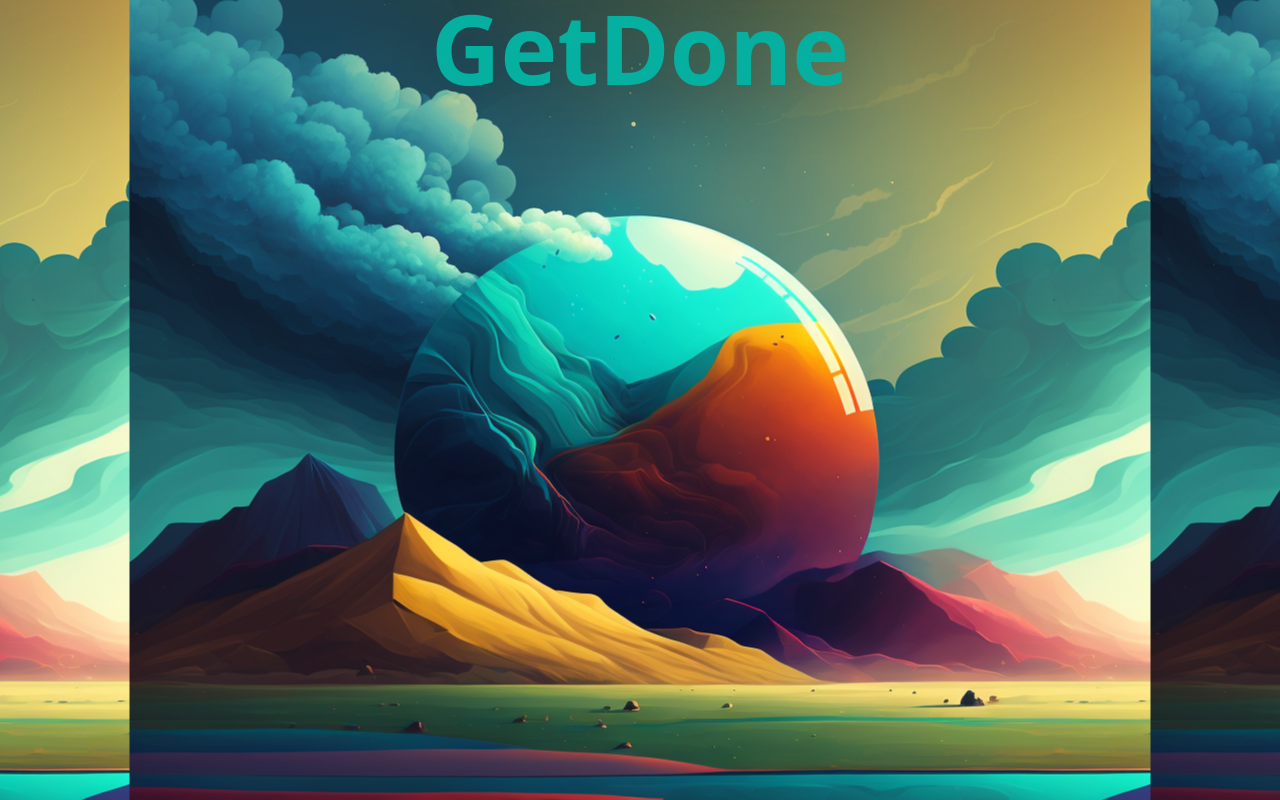
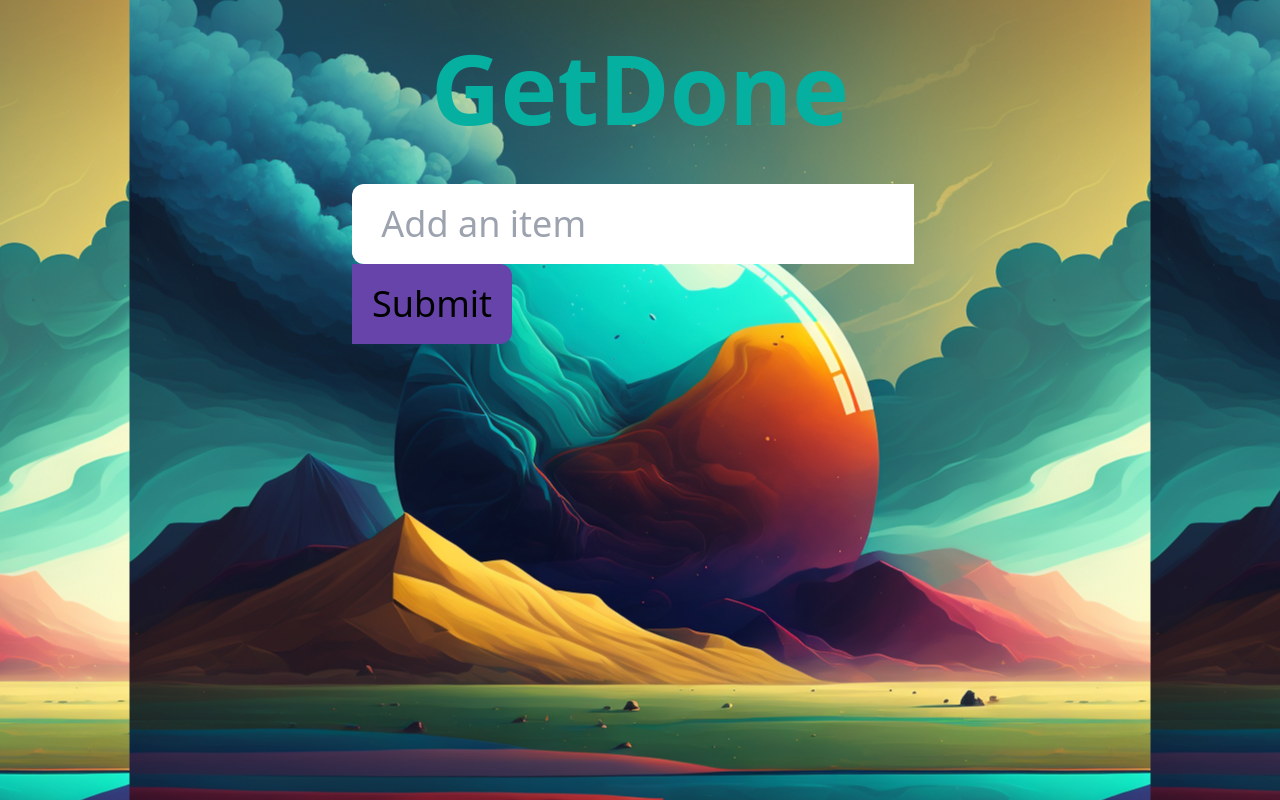
Before and after one commit to asiisii/practice_no_db_todo, a React (Vite) app in the folder client/: page / in a window 1280 px wide. Built offline with nearby package versions, Linux system fonts and the light colour scheme.

Commit message:
add AddItem component

```diff
--- a/client/src/App.tsx
+++ b/client/src/App.tsx
@@ -1,12 +1,14 @@
 import React from 'react'
+import AddItem from './components/AddItem'
 
 const App = () => {
 	return (
-		<div>
-			<h1 className='text-center text-8xl font-extrabold text-[#05B0A1] drop-shadow-2xl'>
+		<>
+			<h1 className='pt-10 text-center text-8xl font-extrabold text-[#05B0A1]'>
 				GetDone
 			</h1>
-		</div>
+			<AddItem />
+		</>
 	)
 }
 
```
